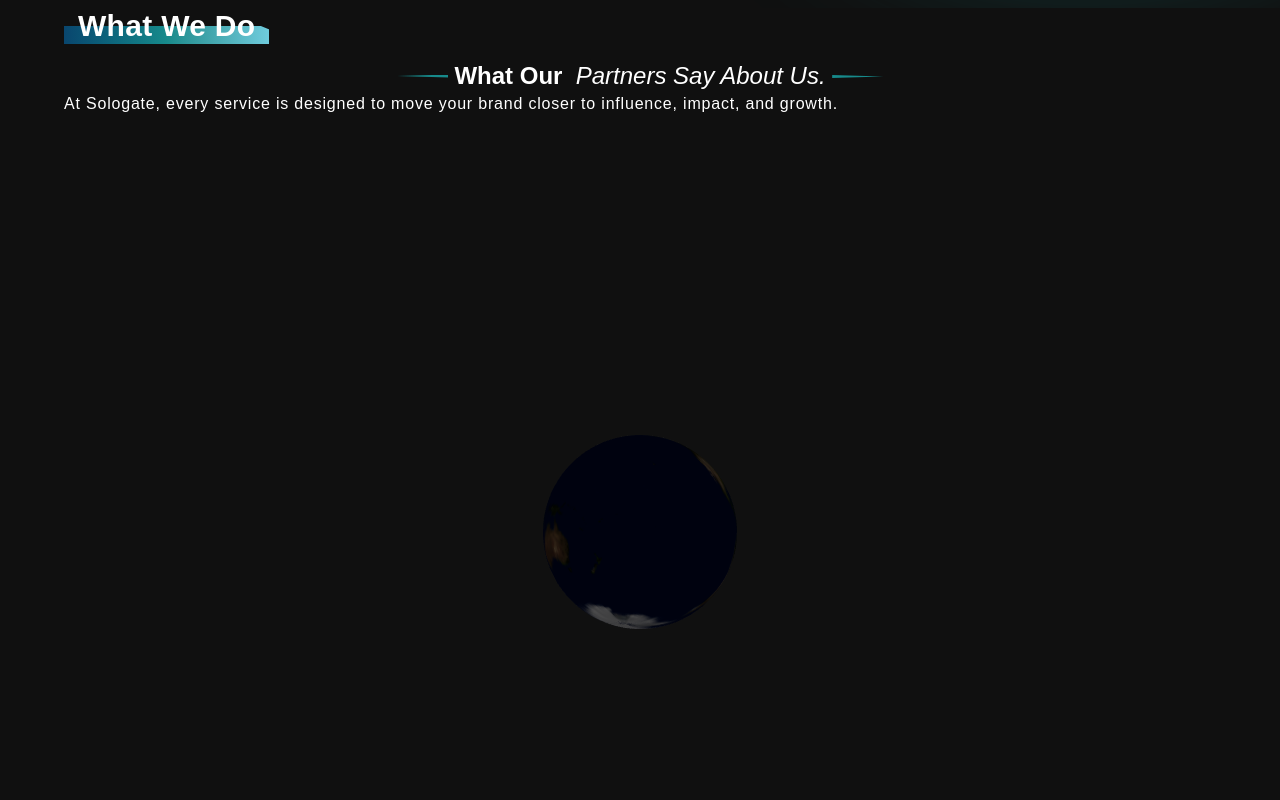
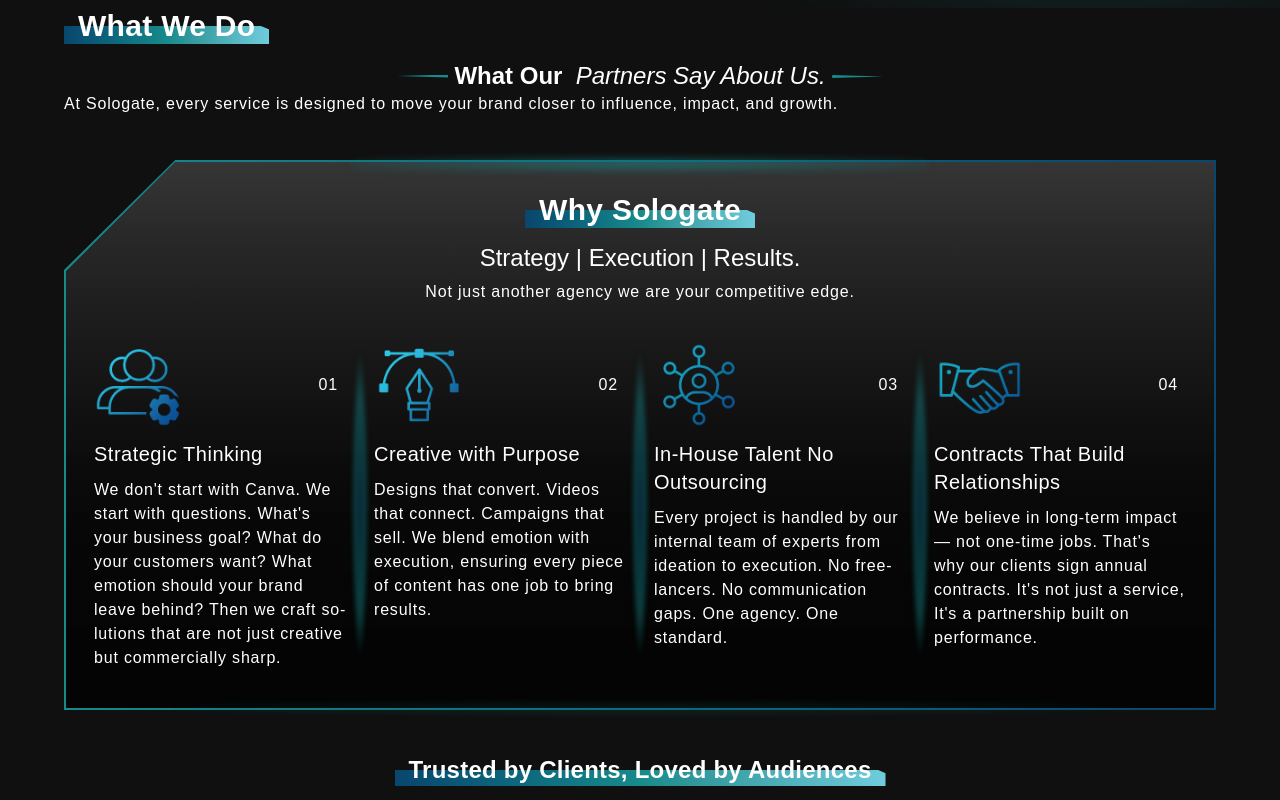
Before and after one commit to M-Zia-Khatri/SoloGates, a React (Vite) app in the folder client/: page / in a window 1280 px wide. Shown: the part 1600-2400 px from the top of the page. Built offline with nearby package versions, Linux system fonts and the light colour scheme; grey boxes are pictures that could not be loaded.

Commit message:
this is stop

```diff
--- a/client/src/components/showcaseServices/ShowcaseServicesContent.tsx
+++ b/client/src/components/showcaseServices/ShowcaseServicesContent.tsx
@@ -1,9 +1,9 @@
-import ThreeDEarth from './ThreeDEartht';
+// import ThreeDEarth from './ThreeDEartht';
 
 const ShowcaseServicesContent = () => {
   return (
     <div>
-      <ThreeDEarth />
+      {/* <ThreeDEarth /> */}
     </div>
   );
 };
```
